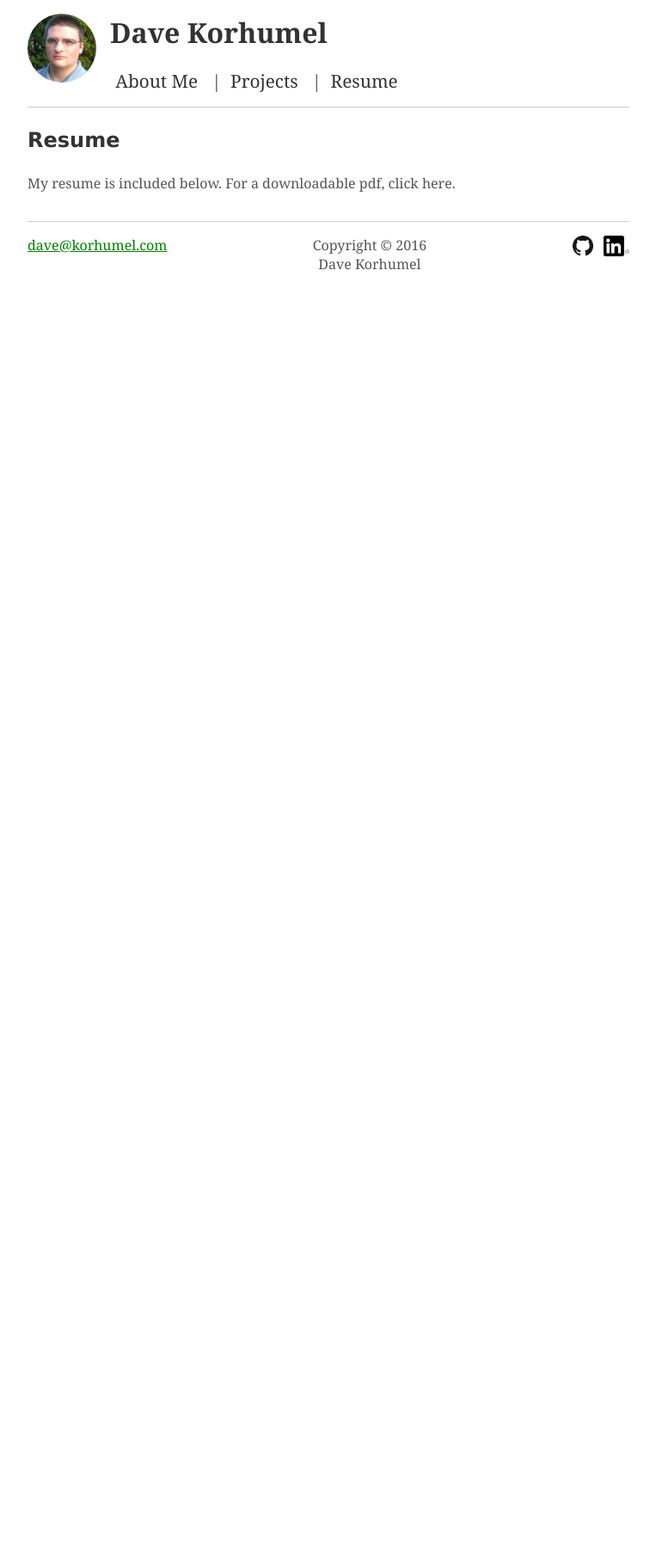
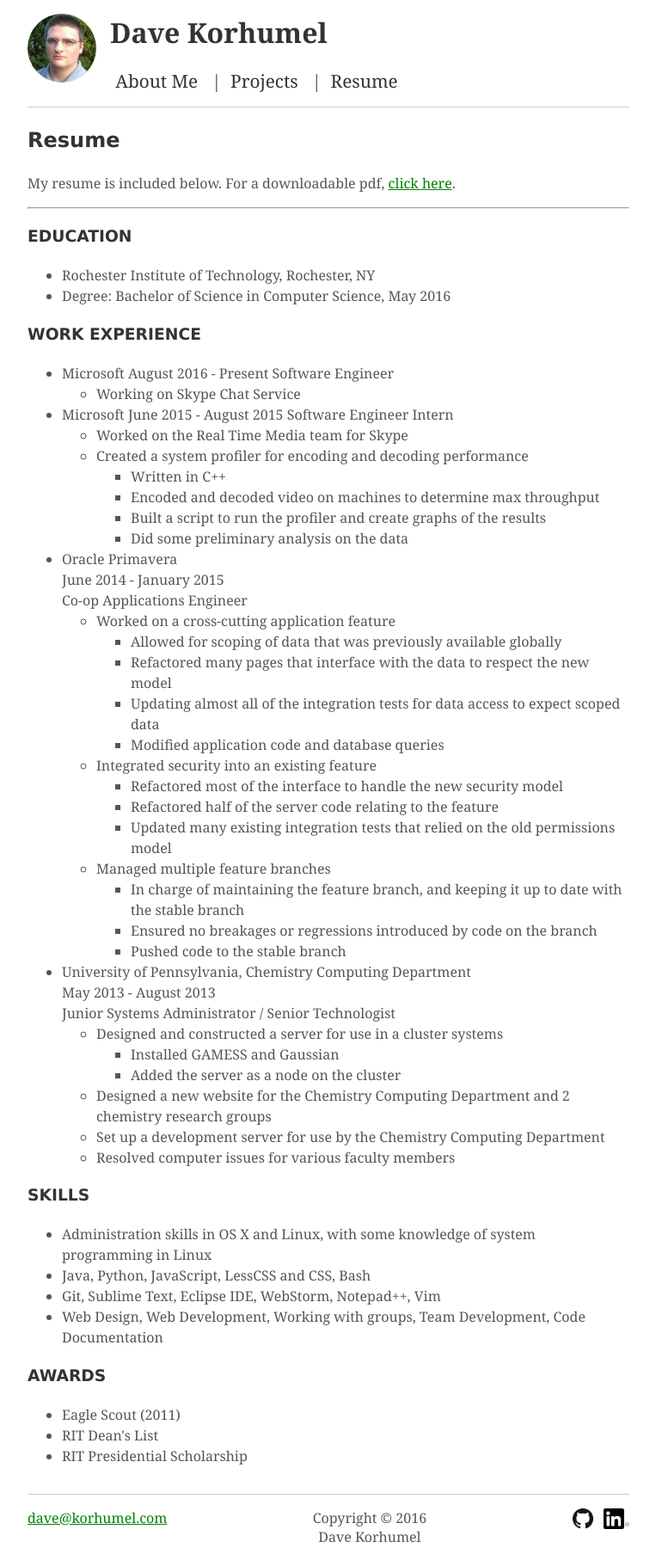
Before and after one commit to dpk2442/dave.korhumel.com, a Jekyll site: the page built from resume.md, in a window 1280 px wide. Shown: the whole page at 86% size, without its empty margins (258-1021 px from the left). Built offline with Jekyll 4.4.1, drawn with Linux system fonts in a browser that asks for light colours; before the commit the page ends 900 px from its top, so only the background shows below that.

Commit message:
add resume to website and link to pdf

```diff
--- /dev/null
+++ b/_includes/resume.md
@@ -0,0 +1,58 @@
+### EDUCATION
+
+- Rochester Institute of Technology, Rochester, NY
+- Degree: Bachelor of Science in Computer Science, May 2016
+
+### WORK EXPERIENCE
+
+- Microsoft
+  August 2016 - Present
+  Software Engineer
+    - Working on Skype Chat Service
+- Microsoft
+  June 2015 - August 2015
+  Software Engineer Intern
+    - Worked on the Real Time Media team for Skype
+    - Created a system profiler for encoding and decoding performance
+        - Written in C++
+        - Encoded and decoded video on machines to determine max throughput
+        - Built a script to run the profiler and create graphs of the results
+        - Did some preliminary analysis on the data
+- Oracle Primavera
+  June 2014 - January 2015
+  Co-op Applications Engineer
+    - Worked on a cross-cutting application feature
+        - Allowed for scoping of data that was previously available globally
+        - Refactored many pages that interface with the data to respect the new model
+        - Updating almost all of the integration tests for data access to expect scoped data
+        - Modified application code and database queries
+    - Integrated security into an existing feature
+        - Refactored most of the interface to handle the new security model
+        - Refactored half of the server code relating to the feature
+        - Updated many existing integration tests that relied on the old permissions model
+    - Managed multiple feature branches
+        - In charge of maintaining the feature branch, and keeping it up to date with the stable branch
+        - Ensured no breakages or regressions introduced by code on the branch
+        - Pushed code to the stable branch
+- University of Pennsylvania, Chemistry Computing Department
+  May 2013 - August 2013
+  Junior Systems Administrator / Senior Technologist
+    - Designed and constructed a server for use in a cluster systems
+        - Installed GAMESS and Gaussian
+        - Added the server as a node on the cluster
+    - Designed a new website for the Chemistry Computing Department and 2 chemistry research groups
+    - Set up a development server for use by the Chemistry Computing Department
+    - Resolved computer issues for various faculty members
+
+### SKILLS
+
+- Administration skills in OS X and Linux, with some knowledge of system programming in Linux
+- Java, Python, JavaScript, LessCSS and CSS, Bash
+- Git, Sublime Text, Eclipse IDE, WebStorm, Notepad++, Vim
+- Web Design, Web Development, Working with groups, Team Development, Code Documentation
+
+### AWARDS
+
+- Eagle Scout (2011)
+- RIT Dean&apos;s List
+- RIT Presidential Scholarship
--- a/resume.md
+++ b/resume.md
@@ -4,4 +4,8 @@ title: Resume
 permalink: /resume/
 ---
 
-My resume is included below. For a downloadable pdf, click here.
+My resume is included below. For a downloadable pdf, [click here](/assets/resume.pdf "resume.pdf").
+
+---
+
+{% include resume.md %}
```
Also changed, not shown: 1 other file.
